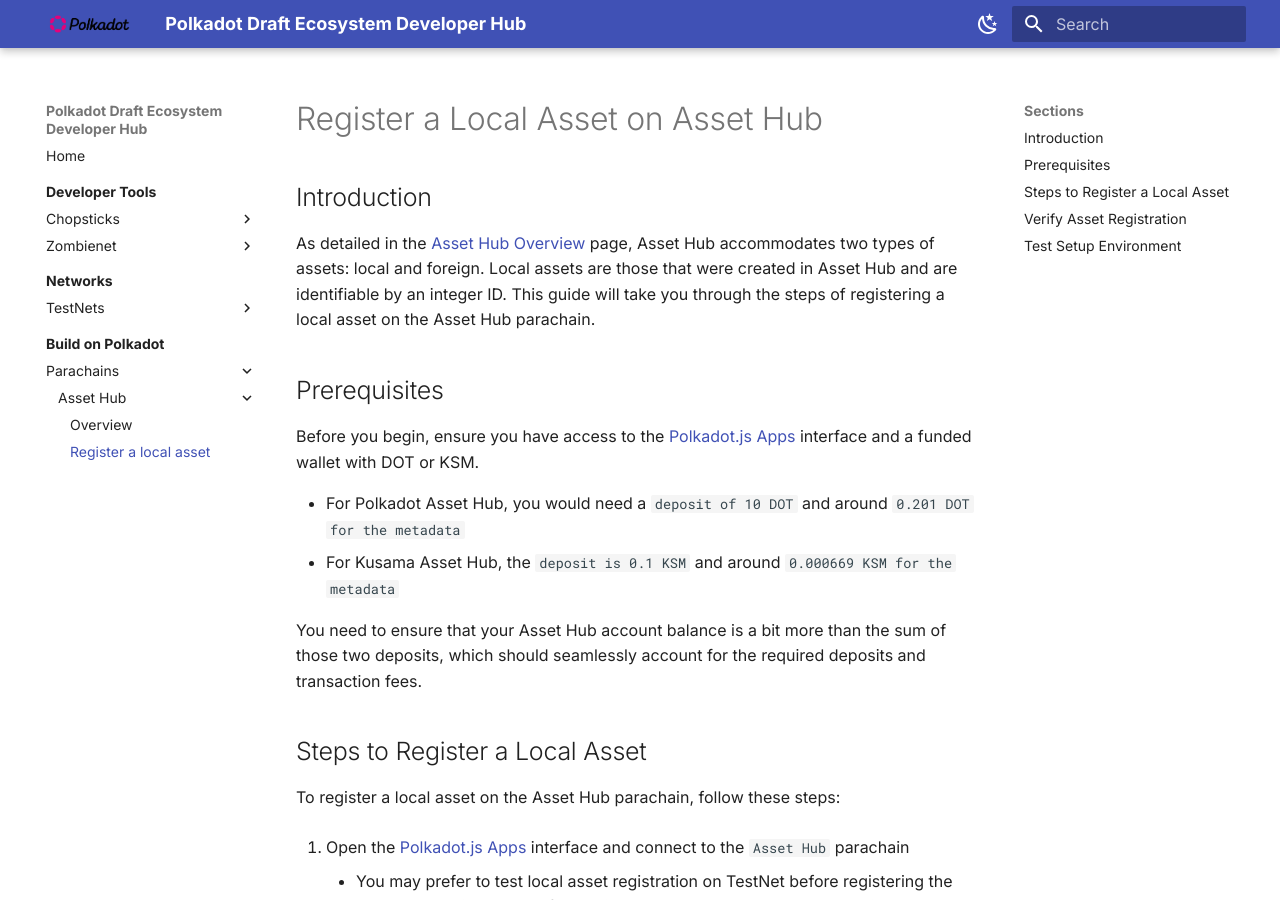
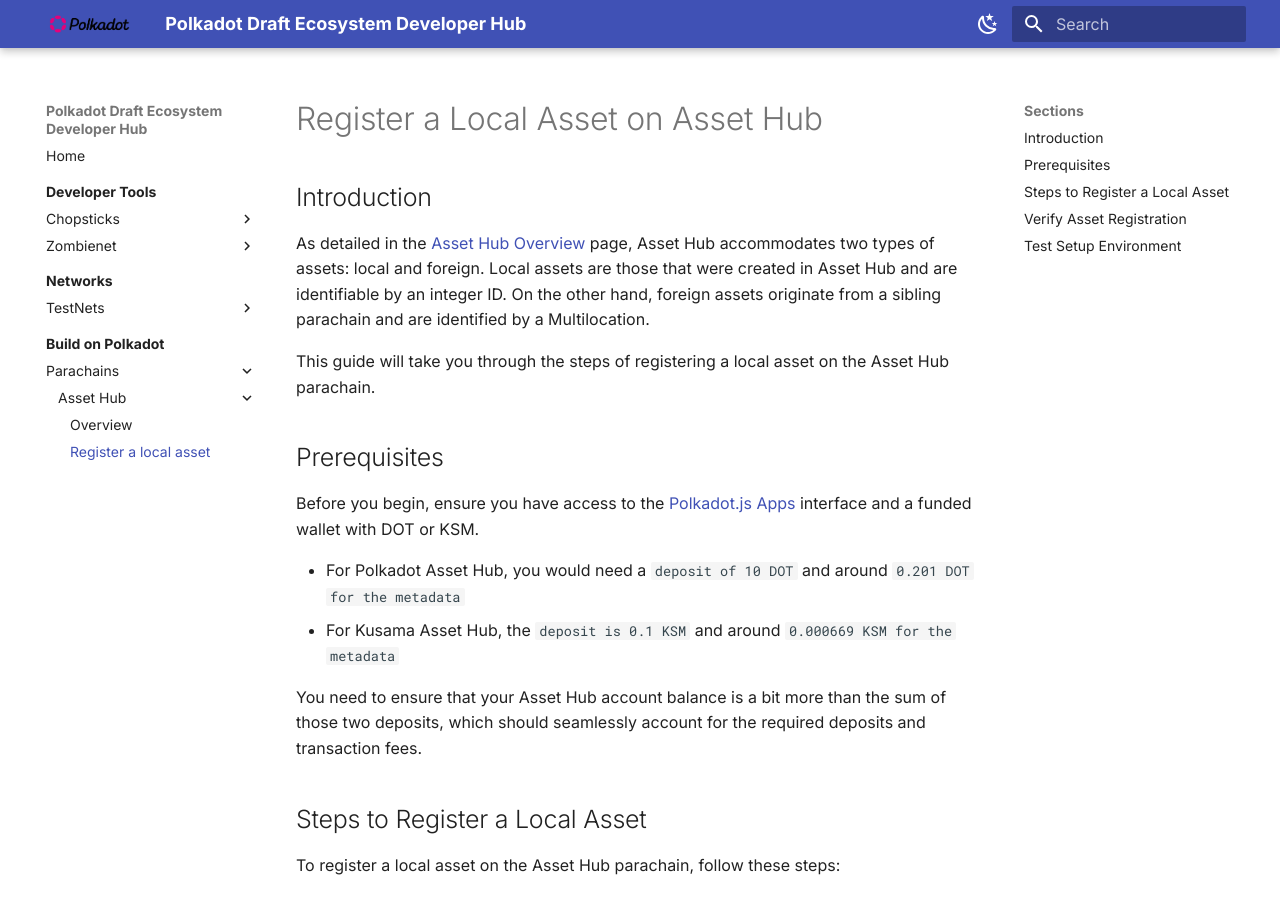
Before and after one commit to papermoonio/polkadot-ecosystem-docs-draft, an MkDocs documentation site: the page built from docs/build-on-polkadot/parachains/asset-hub/register-a-local-asset.md, in a window 1280 px wide and 900 px high. Built offline with MkDocs 1.6.1 and Material for MkDocs 9.7.7, drawn with Linux system fonts in a browser that asks for light colours.

Commit message:
fix: clarifying intro to distinguish between local and foreign assets

```diff
--- a/docs/build-on-polkadot/parachains/asset-hub/register-a-local-asset.md
+++ b/docs/build-on-polkadot/parachains/asset-hub/register-a-local-asset.md
@@ -6,7 +6,10 @@
 # Register a Local Asset on Asset Hub
 
 ## Introduction
-As detailed in the [Asset Hub Overview](./overview.md#local-assets){target=\_blank} page, Asset Hub accommodates two types of assets: local and foreign. Local assets are those that were created in Asset Hub and are identifiable by an integer ID. This guide will take you through the steps of registering a local asset on the Asset Hub parachain.
+
+As detailed in the [Asset Hub Overview](./overview.md#local-assets){target=\_blank} page, Asset Hub accommodates two types of assets: local and foreign. Local assets are those that were created in Asset Hub and are identifiable by an integer ID. On the other hand, foreign assets originate from a sibling parachain and are identified by a Multilocation.
+
+This guide will take you through the steps of registering a local asset on the Asset Hub parachain.
 
 ## Prerequisites
 
```
